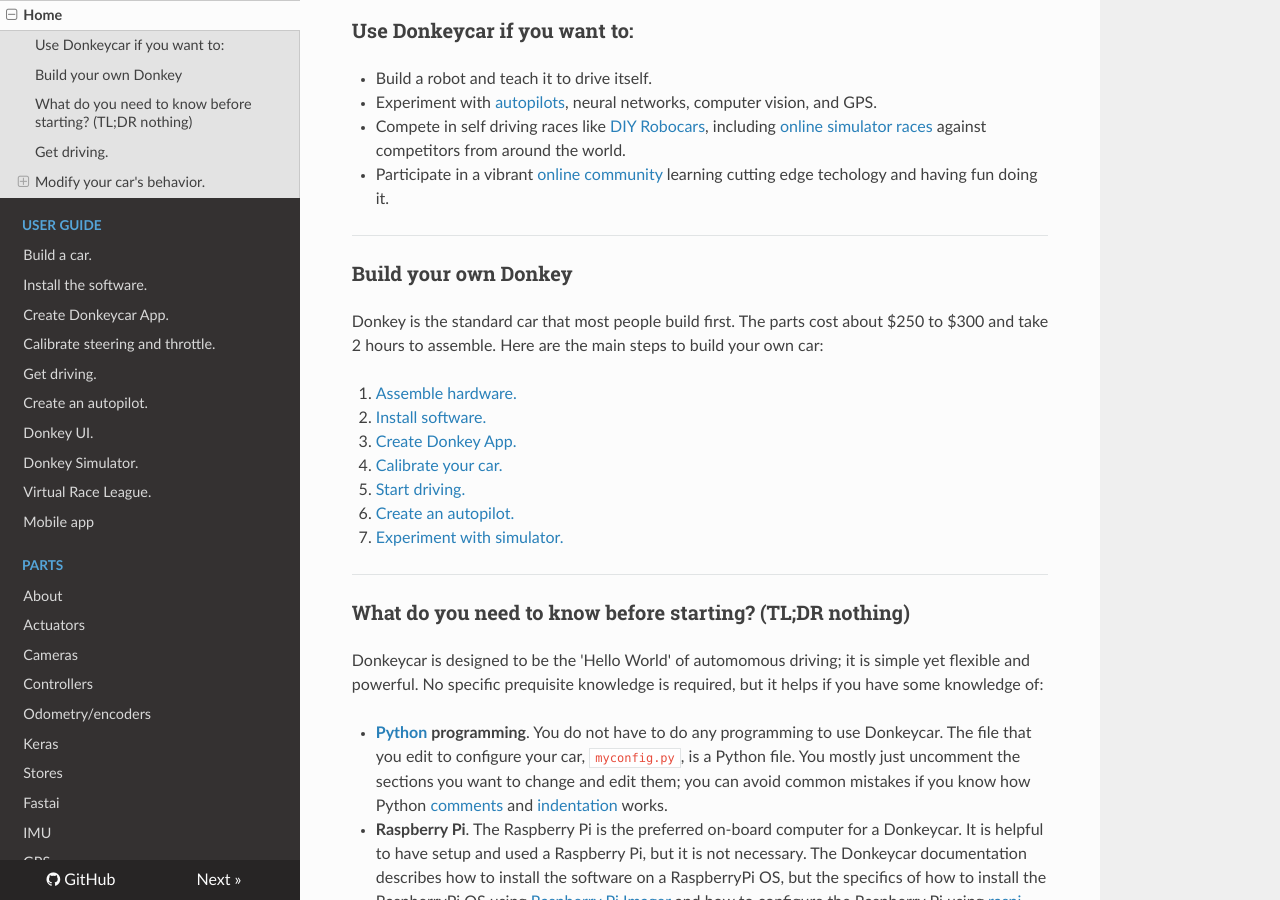
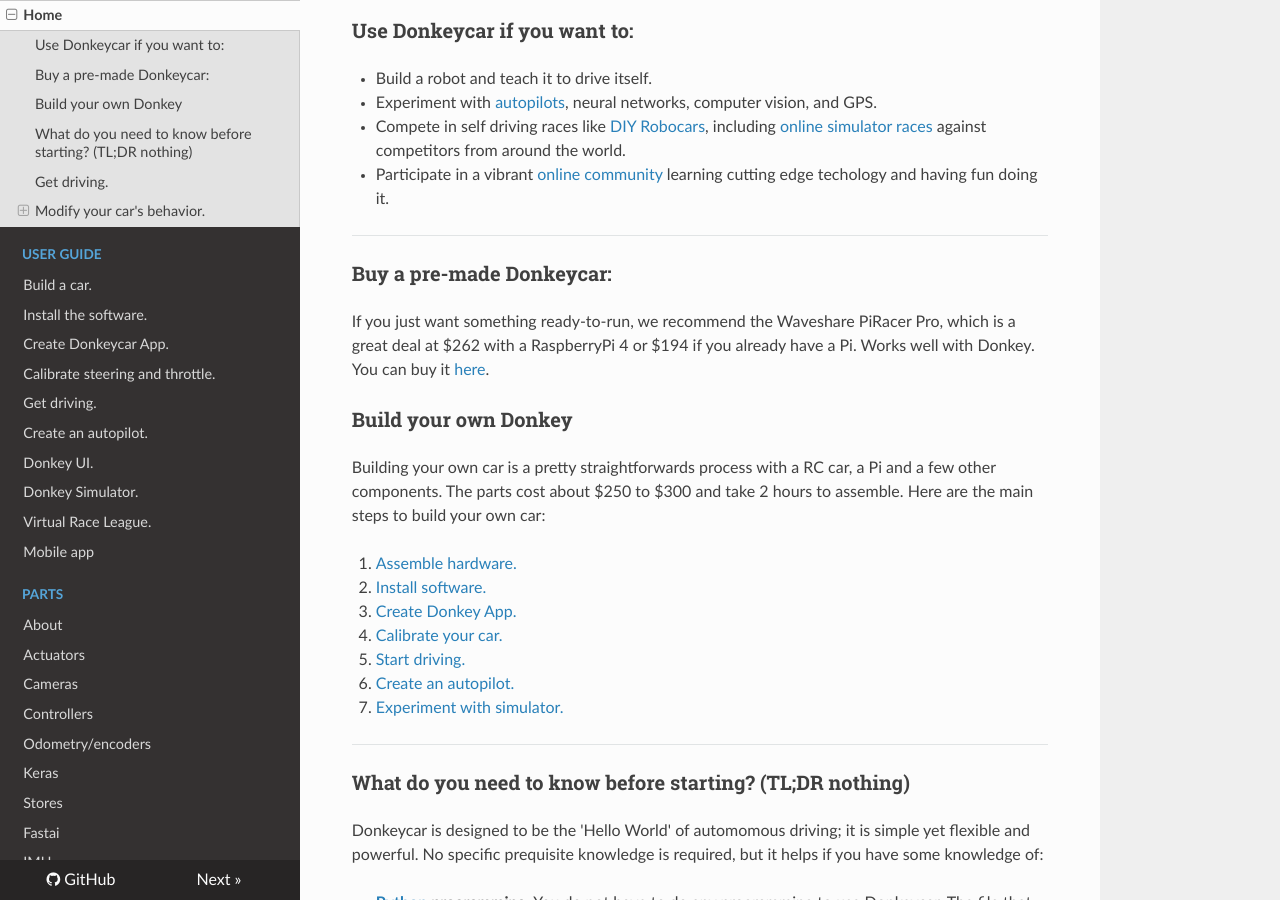
Before and after one commit to autorope/donkeydocs, an MkDocs documentation site: the page built from docs/index.md, in a window 1280 px wide and 900 px high, scrolled down 960 px. Built offline with MkDocs 1.6.1, drawn with Linux system fonts in a browser that asks for light colours; nearby versions of some CDN libraries.

Commit message:
Update index.md

```diff
--- a/docs/index.md
+++ b/docs/index.md
@@ -17,10 +17,13 @@ Donkey is an open source Self Driving Car Platform for remote control cars writt
 * Participate in a vibrant [online community](https://discord.gg/PN6kFeA) learning cutting edge techology and having fun doing it.
 
 ---------
+### Buy a pre-made Donkeycar:
+
+If you just want something ready-to-run, we recommend the Waveshare PiRacer Pro, which is a great deal at $262 with a RaspberryPi 4 or $194 if you already have a Pi. Works well with Donkey. You can buy it [here](https://www.waveshare.com/product/robotics/mobile-robots/raspberry-pi-robots/piracer-pro-ai-kit.htm).
 
 ### Build your own Donkey
 
-Donkey is the standard car that most people build first. The parts cost about $250 to $300 and take 2 hours to assemble. Here are the main steps to build your own car:
+Building your own car is a pretty straightforwards process with a RC car, a Pi and a few other components. The parts cost about $250 to $300 and take 2 hours to assemble. Here are the main steps to build your own car:
 
 1. [Assemble hardware.](guide/build_hardware)
 2. [Install software.](guide/install_software)
```
